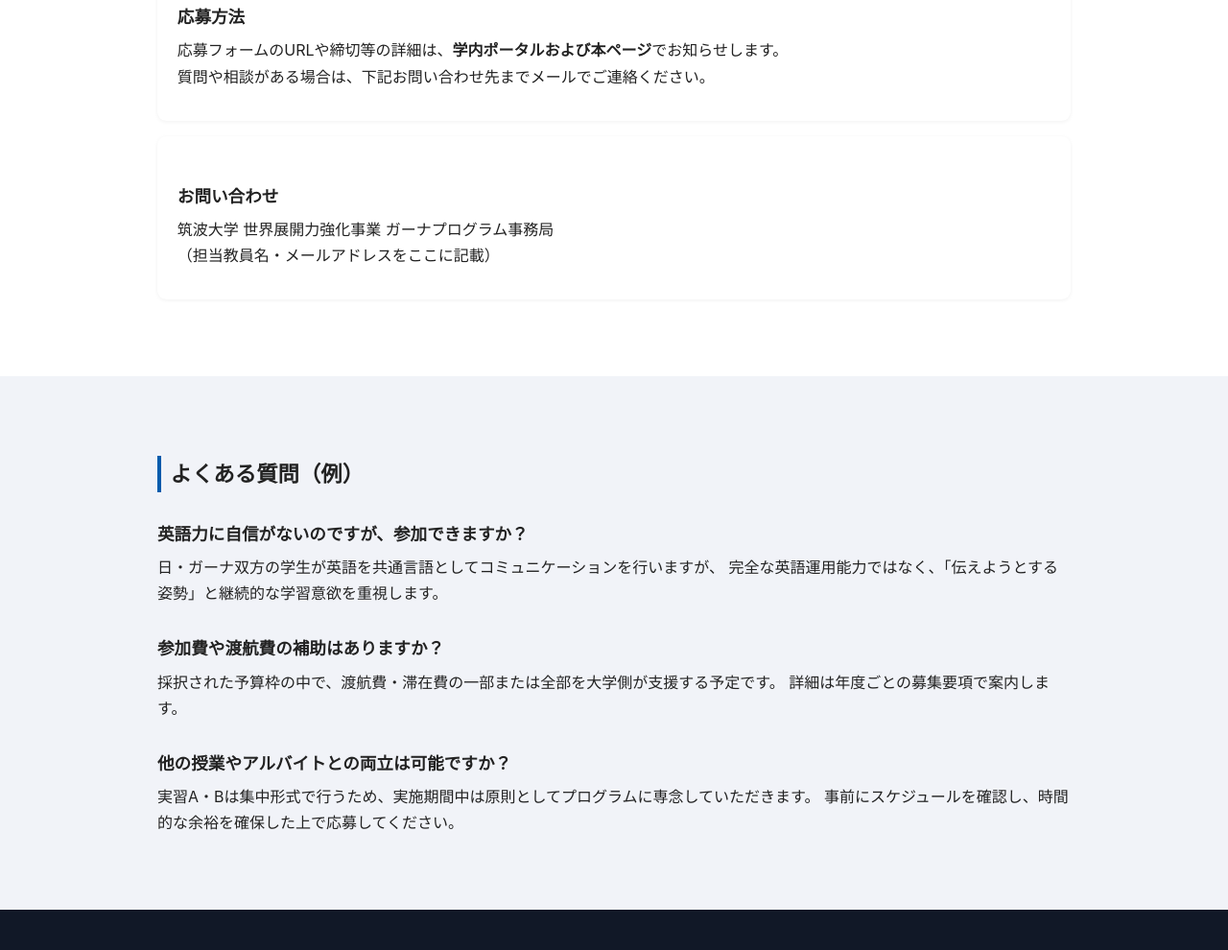
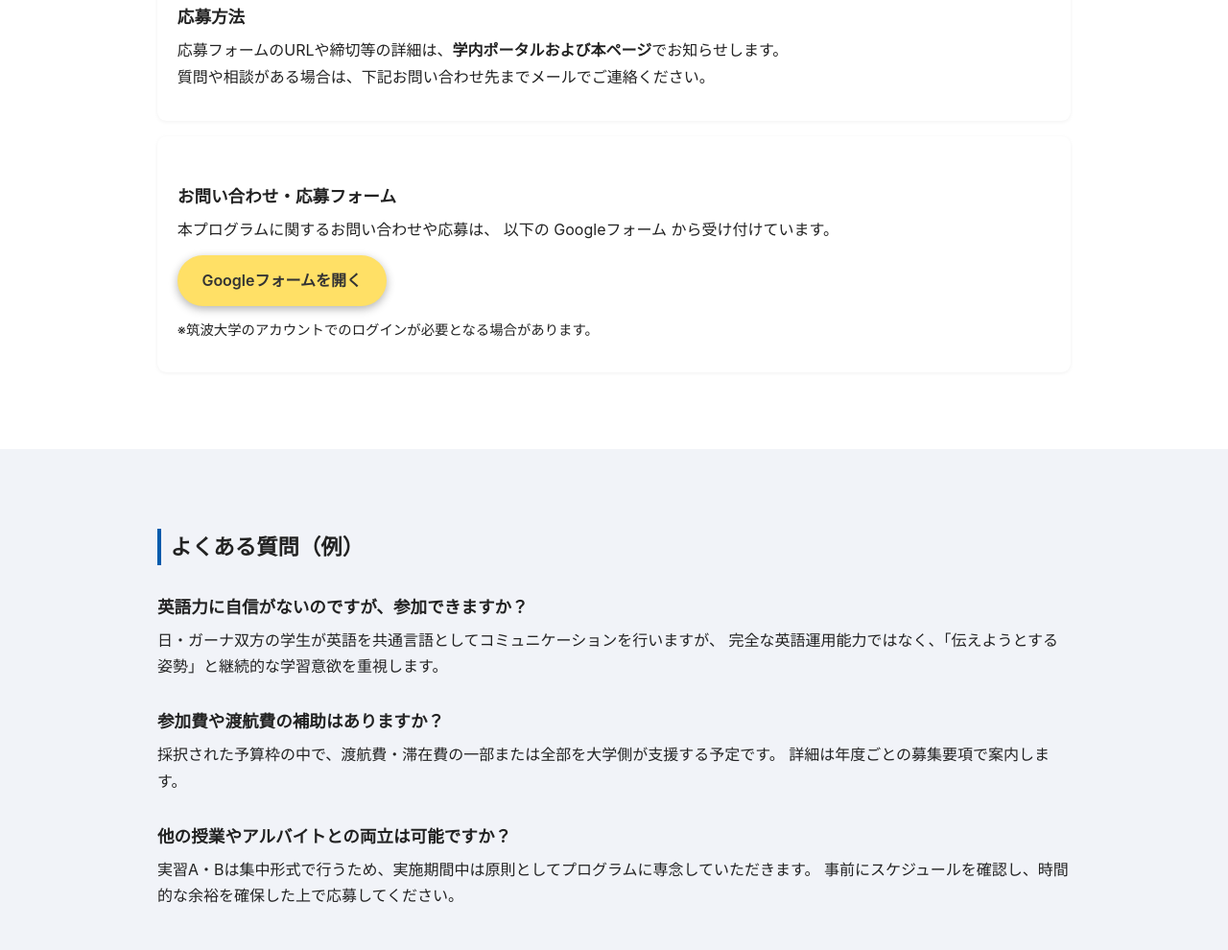
Before and after one commit to daisukekodaira/iss-ghana, a plain HTML site: page index.html in a window 1280 px wide. Shown: the part 5607-6597 px from the top of the page at 96% size. Drawn offline with Linux system fonts and the light colour scheme.

Commit message:
update images

```diff
--- a/index.html
+++ b/index.html
@@ -620,12 +620,23 @@
       </div>
 
       <div class="card">
-        <h3>お問い合わせ</h3>
+        <h3>お問い合わせ・応募フォーム</h3>
         <p>
-          筑波大学 世界展開力強化事業 ガーナプログラム事務局<br />
-          （担当教員名・メールアドレスをここに記載）
+          本プログラムに関するお問い合わせや応募は、
+          以下の Googleフォーム から受け付けています。
+        </p>
+        <p>
+          <a href="https://forms.gle/DACTzuPMRtiFhRvz5
+            target="_blank" rel="noopener"
+            class="btn-primary">
+            Googleフォームを開く
+          </a>
+        </p>
+        <p style="font-size:0.9rem; margin-top:0.4rem;">
+          ※筑波大学のアカウントでのログインが必要となる場合があります。
         </p>
       </div>
+
     </div>
   </section>
 
```
